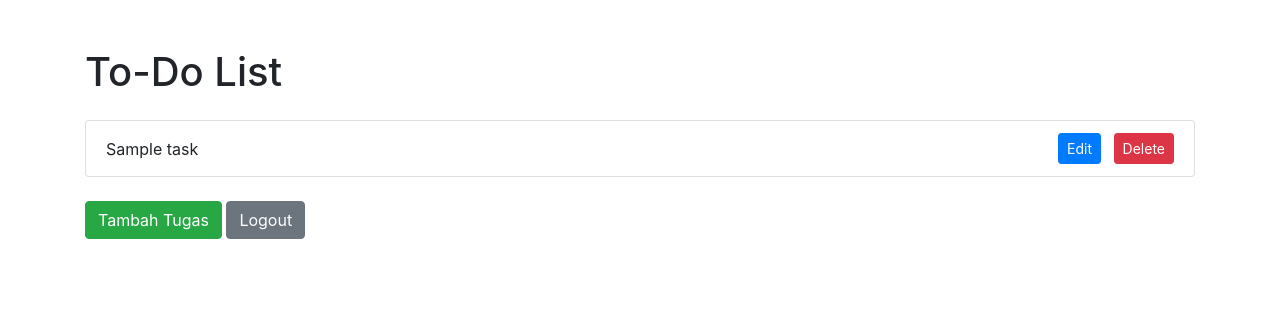
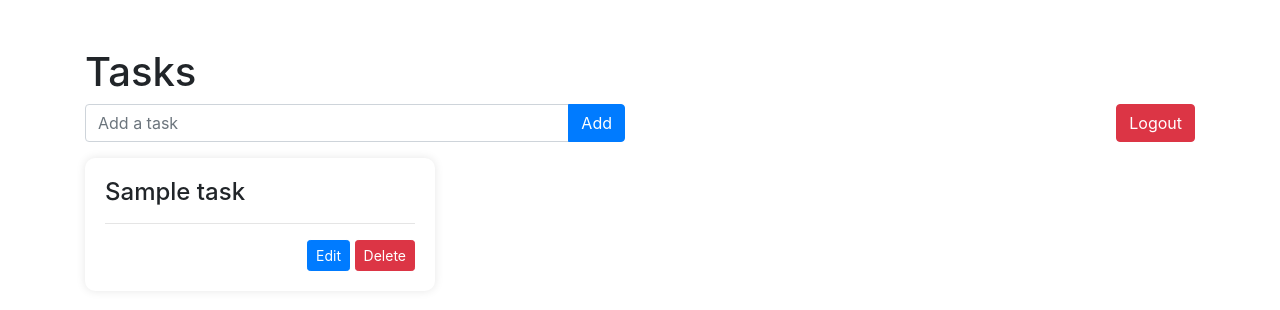
Before and after one commit to SakakiKomachi/to-do-list_ci4_baru, a CodeIgniter 4 app: template app/Views/tasks.php in a window 1280 px wide. Shown: the top 310 px of the page. Run offline with PHP 8.4 and a stand-in for CodeIgniter, Linux system fonts and the light colour scheme; the template is opened without the code that fills it: most values are stand-ins (such as "Sample title", 1, 10 or a date in 2020); some libraries are stand-ins or nearby versions.

Commit message:
komit baru ygy

```diff
--- a/app/Config/Routes.php
+++ b/app/Config/Routes.php
@@ -29,7 +29,10 @@ $routes->set404Override();
 
 // We get a performance increase by specifying the default
 // route since we don't have to scan directories.
-$routes->get('/', 'Home::index');
+$routes->get('/', 'Auth::login');
+
+$routes->post('auth/authenticate', 'Auth::authenticate');
+$routes->get('/login', 'Auth::showLogin');
 $routes->get('auth/login', 'Auth::login');
 $routes->post('auth/authenticate', 'Auth::authenticate');
 $routes->get('auth/logout', 'Auth::logout');
--- a/app/Views/tasks.php
+++ b/app/Views/tasks.php
@@ -1,30 +1,54 @@
 <!DOCTYPE html>
 <html>
 <head>
-    <title>To-Do List</title>
+    <title>Tasks</title>
+    <!-- Tambahkan link CSS Bootstrap -->
     <link rel="stylesheet" href="https://stackpath.bootstrapcdn.com/bootstrap/4.5.2/css/bootstrap.min.css">
+    <style>
+        .task-card {
+            background-color: #fff;
+            border-radius: 10px;
+            padding: 20px;
+            margin-bottom: 20px;
+            box-shadow: 0px 0px 10px rgba(0, 0, 0, 0.1);
+        }
+    </style>
 </head>
 <body>
     <div class="container">
-        <h1 class="mt-5">To-Do List</h1>
-
-        <ul class="list-group mt-4">
+        <h1 class="mt-5">Tasks</h1>
+        <div class="row">
+            <div class="col-md-6">
+                <form action="/tasks/store" method="post">
+                    <div class="input-group mb-3">
+                        <input type="text" name="task_name" class="form-control" placeholder="Add a task" required>
+                        <div class="input-group-append">
+                            <button class="btn btn-primary" type="submit">Add</button>
+                        </div>
+                    </div>
+                </form>
+            </div>
+            <div class="col-md-6 text-right">
+                <a href="/auth/logout" class="btn btn-danger">Logout</a>
+            </div>
+        </div>
+        <div class="row">
             <?php foreach ($tasks as $task): ?>
-                <li class="list-group-item d-flex justify-content-between align-items-center">
-                    <?= $task['task_name'] ?>
-                    <div>
-                        <a href="/tasks/edit/<?= $task['id'] ?>" class="btn btn-primary btn-sm mr-2">Edit</a>
-                        <a href="/tasks/delete/<?= $task['id'] ?>" class="btn btn-danger btn-sm">Delete</a>
+                <div class="col-md-4">
+                    <div class="task-card">
+                        <h4><?= $task['task_name']; ?></h4>
+                        <hr>
+                        <div class="text-right">
+                            <a href="/tasks/edit/<?= $task['id']; ?>" class="btn btn-sm btn-primary">Edit</a>
+                            <a href="/tasks/delete/<?= $task['id']; ?>" class="btn btn-sm btn-danger">Delete</a>
+                        </div>
                     </div>
-                </li>
+                </div>
             <?php endforeach; ?>
-        </ul>
-
-        <a href="/tasks/create" class="btn btn-success mt-4">Tambah Tugas</a>
-
-        <a href="/auth/logout" class="btn btn-secondary mt-4">Logout</a>
+        </div>
     </div>
 
+    <!-- Tambahkan script JS Bootstrap -->
     <script src="https://code.jquery.com/jquery-3.5.1.slim.min.js"></script>
     <script src="https://stackpath.bootstrapcdn.com/bootstrap/4.5.2/js/bootstrap.min.js"></script>
 </body>
```
Also changed, not shown: app/Views/edit_task.php (+15 -9 lines).
